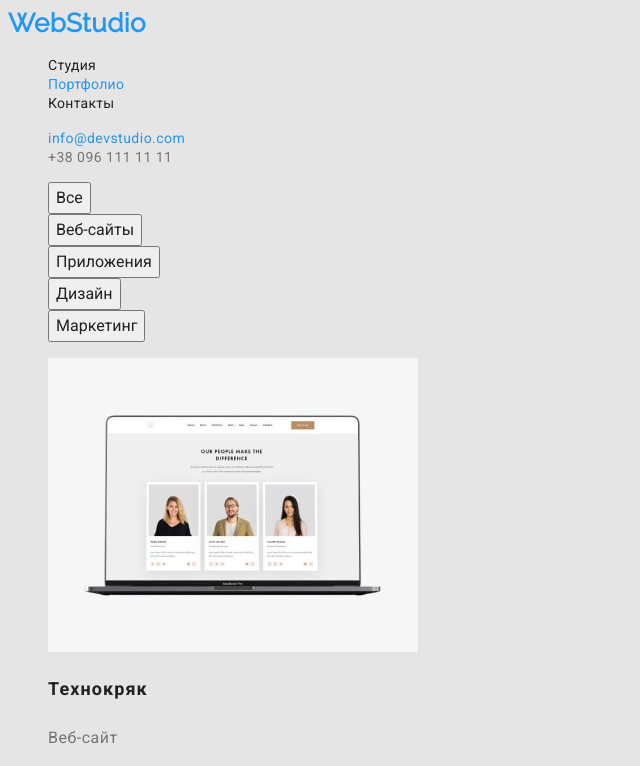
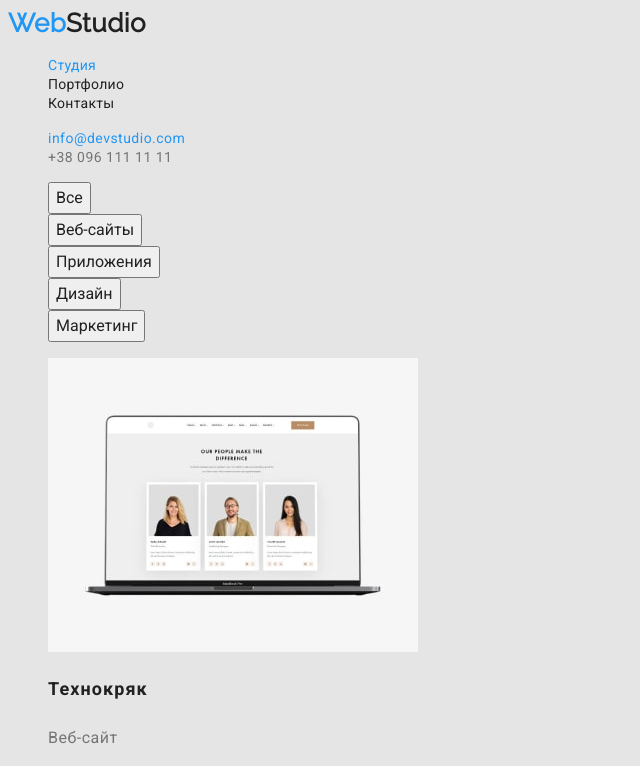
Before and after one commit to velveb/goit-markup-hw-02, a plain HTML site: page portfolio.html in a window 1280 px wide. Shown: the top 766 px of the page, without its empty margins (0-640 px from the left). Drawn offline with Linux system fonts and the light colour scheme.

Commit message:
правка logo html

```diff
--- a/portfolio.html
+++ b/portfolio.html
@@ -13,11 +13,11 @@
 <body>
     <header>
         <nav class="site-nav">
-            <a href="#" class="logo">WebStudio</a>
-            <ul class="list">
-                <li><a href="./index.html" class="link">Студия</a></li>
-                <li><a href="./portfolio.html" class="link current">Портфолио</a></li>
-                <li><a href="" class="link">Контакты</a></li>
+            <a href="#" class="logo">Web<span class="span">Studio</span></a>
+            <ul class="list current">
+                <li><a href="./index.html" class="link current">Студия</a></li>
+                <li><a href="./portfolio.html" class="link ">Портфолио</a></li>
+                <li><a href="" class="link ">Контакты</a></li>
             </ul>
         </nav>
         <ul class="list">
@@ -123,7 +123,7 @@
     </main>
 
 <footer class="footer">
-    <a href="#" class="logo">WebStudio</a>
+    <a href="#" class="logo">Web<span class="span">Studio</span></a>
     <address>
         <ul class="list">
             <li>
```
Also changed, not shown: index.html (+1 -1 lines).
